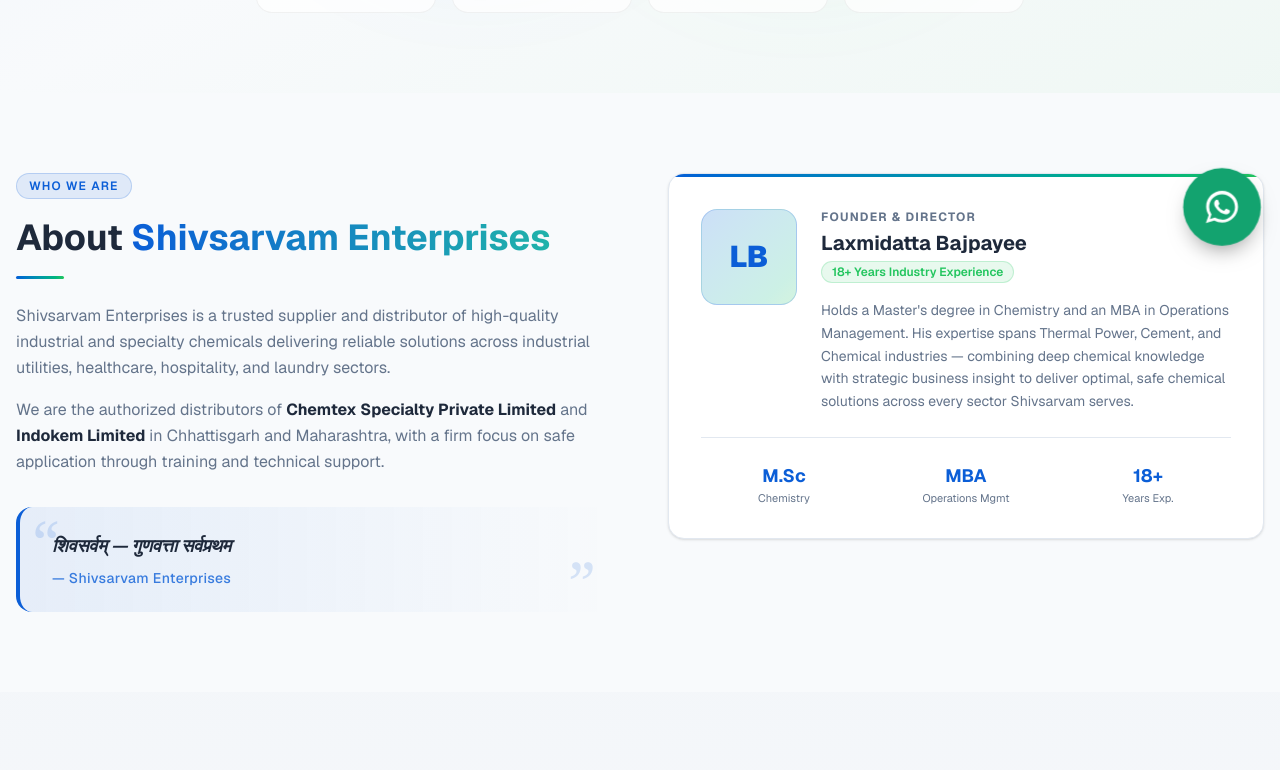
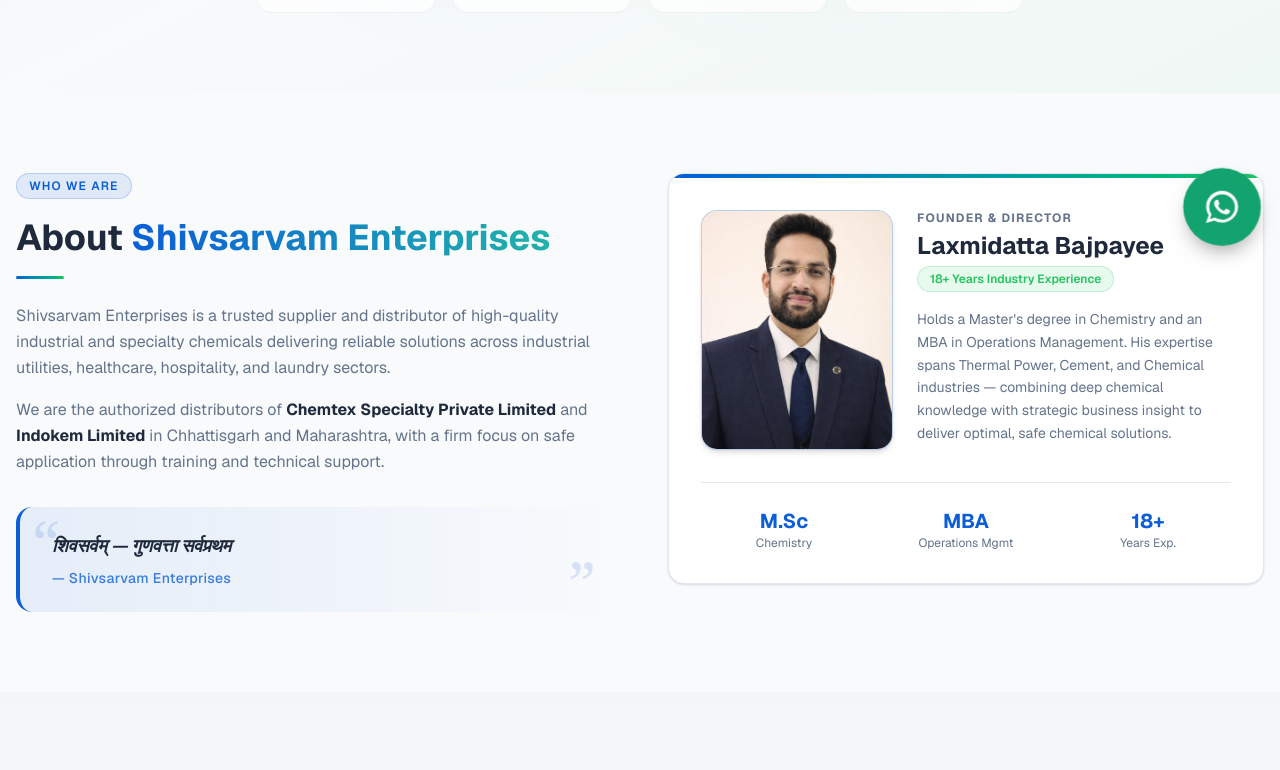
Before and after one commit to Botrixai89/Shivsarvam-Enterprise, a Next.js app: page /about in a window 1280 px wide. Shown: the part 539-1309 px from the top of the page. Built offline with nearby package versions, Linux system fonts and the light colour scheme; no server answers.

Commit message:
Added founder image

```diff
--- a/app/about/page.tsx
+++ b/app/about/page.tsx
@@ -171,38 +171,61 @@ export default function AboutPage() {
           </div>
 
          <div className="relative rounded-2xl border border-border bg-card shadow-sm overflow-hidden">
-            <div className="h-[3px] bg-gradient-to-r from-primary to-accent" />
-            <div className="p-8">
-              <div className="flex flex-col sm:flex-row gap-6 items-start">
-                <div className="w-24 h-24 rounded-2xl bg-gradient-to-br from-primary/20 to-accent/20 border border-primary/20 shrink-0 flex items-center justify-center">
-                  <span className="text-3xl font-black text-primary select-none">LB</span>
+
+  {/* Top gradient line */}
+  <div className="h-[4px] bg-gradient-to-r from-primary to-accent" />
+
+  <div className="p-6 sm:p-8">
+
+    {/* Layout */}
+    <div className="flex flex-col md:flex-row gap-6 items-center md:items-start">
+
+      {/* Image (Bigger + Better visibility) */}
+    <div className="w-40 h-48 sm:w-44 sm:h-52 md:w-48 md:h-60 rounded-xl overflow-hidden border border-primary/20 shrink-0 shadow-md bg-muted">
+      <img
+        src="/images/founder.jpg"
+        alt="Founder"
+        className="w-full h-full object-cover"
+        style={{ objectPosition: "center 15%" }}
+      />
     </div>
-                <div>
-                  <p className="text-xs font-bold uppercase tracking-widest text-muted-foreground mb-1">Founder & Director</p>
-                  <h3 className="text-xl font-bold text-foreground mb-0.5">Laxmidatta Bajpayee</h3>
-                  <span className="inline-flex items-center px-2.5 py-0.5 bg-accent/10 rounded-full border border-accent/20 text-accent text-xs font-semibold mb-4">
+
+      {/* Content */}
+      <div className="text-center md:text-left">
+        <p className="text-xs font-bold uppercase tracking-widest text-muted-foreground mb-1">
+          Founder & Director
+        </p>
+
+        <h3 className="text-2xl font-bold text-foreground mb-1">
+          Laxmidatta Bajpayee
+        </h3>
+
+        <span className="inline-flex items-center px-3 py-1 bg-accent/10 rounded-full border border-accent/20 text-accent text-xs font-semibold mb-4">
           18+ Years Industry Experience
         </span>
-                  <p className="text-sm text-muted-foreground leading-relaxed">
-                    Holds a Master's degree in Chemistry and an MBA in Operations Management. His expertise spans Thermal Power, Cement, and Chemical industries — combining deep chemical knowledge with strategic business insight to deliver optimal, safe chemical solutions across every sector Shivsarvam serves.
+
+        <p className="text-sm text-muted-foreground leading-relaxed max-w-xl">
+          Holds a Master's degree in Chemistry and an MBA in Operations Management. His expertise spans Thermal Power, Cement, and Chemical industries — combining deep chemical knowledge with strategic business insight to deliver optimal, safe chemical solutions.
         </p>
       </div>
     </div>
 
-              <div className="mt-6 pt-6 border-t border-border grid grid-cols-3 gap-4 text-center">
+    {/* Stats */}
+    <div className="mt-8 pt-6 border-t border-border grid grid-cols-3 gap-4 text-center">
       <div>
-                  <p className="text-lg font-bold text-primary">M.Sc</p>
-                  <p className="text-[11px] text-muted-foreground">Chemistry</p>
+        <p className="text-xl font-bold text-primary">M.Sc</p>
+        <p className="text-xs text-muted-foreground">Chemistry</p>
       </div>
       <div>
-                  <p className="text-lg font-bold text-primary">MBA</p>
-                  <p className="text-[11px] text-muted-foreground">Operations Mgmt</p>
+        <p className="text-xl font-bold text-primary">MBA</p>
+        <p className="text-xs text-muted-foreground">Operations Mgmt</p>
       </div>
       <div>
-                  <p className="text-lg font-bold text-primary">18+</p>
-                  <p className="text-[11px] text-muted-foreground">Years Exp.</p>
+        <p className="text-xl font-bold text-primary">18+</p>
+        <p className="text-xs text-muted-foreground">Years Exp.</p>
       </div>
     </div>
+
   </div>
 </div>
         </div>
--- a/app/solutions/page.tsx
+++ b/app/solutions/page.tsx
@@ -25,6 +25,21 @@ import {
 const solutions = [
   {
     number: '01',
+    icon: FlaskConical,
+    title: 'Industrial Segment',
+    href: '/solutions/hygiene',
+    image: '/images/industry segment.png',
+    tag: 'Utilities & Process',
+    gradient: 'from-orange-500/20 to-red-500/20',
+    color: 'text-orange-500',
+    items: [
+      'Utility chemicals for boilers, cooling towers, chillers, RO systems & waste water management',
+      'Oil & gas industry chemicals',
+      'Solar panel cleaning chemicals',
+    ],
+  },
+  {
+    number: '02',
     title: 'Hospital Segment',
     icon: HeartPulse,
     href: '/solutions/hospital',
@@ -38,7 +53,7 @@ const solutions = [
     ],
   },
   {
-    number: '02',
+    number: '03',
     icon: Hotel,
     title: 'Hotels & Resorts Segment',
     href: '/solutions/water',
@@ -50,21 +65,6 @@ const solutions = [
       'Cleaning & hygiene chemicals',
       'Kitchen care chemical solutions',
       'Water park & swimming pool cleaning chemicals',
-    ],
-  },
-  {
-    number: '03',
-    icon: FlaskConical,
-    title: 'Industrial Segment',
-    href: '/solutions/hygiene',
-    image: '/images/industry segment.png',
-    tag: 'Utilities & Process',
-    gradient: 'from-orange-500/20 to-red-500/20',
-    color: 'text-orange-500',
-    items: [
-      'Utility chemicals for boilers, cooling towers, chillers, RO systems & waste water management',
-      'Oil & gas industry chemicals',
-      'Solar panel cleaning chemicals',
     ],
   },
   {
--- a/components/about.tsx
+++ b/components/about.tsx
@@ -38,8 +38,8 @@ const WHY_US = [
 
 const CORE_SEGMENTS = [
   { icon: Factory,    label: 'Industrial & Power Plants' },
+  { icon: HeartPulse, label: 'Hospitals & Healthcare Sector' },
   { icon: Building2,  label: 'Hospitality & Swimming Pools' },
-  { icon: HeartPulse, label: 'Hospitals & Healthcare Sector' },
   { icon: Shirt,      label: 'Commercial Laundry & Textile Care' },
 ]
 
--- a/components/hero-professional.tsx
+++ b/components/hero-professional.tsx
@@ -16,6 +16,16 @@ const TRUST_BADGES = [
 const SERVICES = [
   {
     id:       0,
+    icon:     Zap,
+    label:    'Industrial Chemicals',
+    sub:      'Heavy-duty formulations for demanding environments',
+    image:    '/images/industry segment.png',
+    gradient: 'from-slate-950/85 via-slate-900/40 to-transparent',
+    chip:     'Industrial Strength',
+    chipColor:'bg-slate-400/20 text-slate-200 border-slate-400/30',
+  },
+  {
+    id:       1,
     icon:     Droplets,
     label:    'Healthcare Hygiene',
     sub:      'Clinical-grade disinfectants & sterile solutions',
@@ -25,7 +35,7 @@ const SERVICES = [
     chipColor:'bg-blue-500/20 text-blue-200 border-blue-400/30',
   },
   {
-    id:       1,
+    id:       2,
     icon:     Building2,
     label:    'Hospitality Cleaning',
     sub:      'Premium care for hotels, resorts & dining',
@@ -33,16 +43,6 @@ const SERVICES = [
     gradient: 'from-teal-950/85 via-teal-900/40 to-transparent',
     chip:     '5-Star Standard',
     chipColor:'bg-teal-500/20 text-teal-200 border-teal-400/30',
-  },
-  {
-    id:       2,
-    icon:     Zap,
-    label:    'Industrial Chemicals',
-    sub:      'Heavy-duty formulations for demanding environments',
-    image:    '/images/industry segment.png',
-    gradient: 'from-slate-950/85 via-slate-900/40 to-transparent',
-    chip:     'Industrial Strength',
-    chipColor:'bg-slate-400/20 text-slate-200 border-slate-400/30',
   },
   {
     id:       3,
@@ -263,22 +263,17 @@ export function HeroProfessional() {
   initial={{ opacity: 0, y: 22 }}
   animate={{ opacity: 1, y: 0 }}
   transition={{ duration: 0.75, delay: 0.15, ease: 'easeOut' }}
-              className="font-extrabold leading-[1.15] tracking-tight mb-5 text-foreground
+  className="font-extrabold leading-[1.15] tracking-tight mb-5
              text-4xl sm:text-5xl lg:text-[3rem] xl:text-[3.3rem]"
-            >
-              Trusted source{' '}
-              <br className="hidden lg:block" />
-              for{' '}
-              <span
   style={{
-                  background: 'linear-gradient(135deg, var(--primary) 0%, var(--secondary) 60%)',
+    background: 'linear-gradient(135deg, var(--primary), var(--secondary))',
     WebkitBackgroundClip: 'text',
     WebkitTextFillColor: 'transparent',
   }}
 >
-                industrial utility chemicals, cleaning, hygiene &amp; disinfection
-              </span>{' '}
-              Solutions
+  Trusted source
+  <br className="hidden lg:block" />
+  for industrial utility chemicals, cleaning, hygiene & disinfection Solutions
 </motion.h1>
 
             {/* Sub */}
--- a/components/solutions-advanced.tsx
+++ b/components/solutions-advanced.tsx
@@ -6,6 +6,19 @@ import Image from 'next/image'
 import { ArrowRight, FlaskConical, HeartPulse, Hotel, WashingMachine } from 'lucide-react'
 
 const solutions = [
+  {
+    icon: FlaskConical,
+    title: 'Industrial Segment',
+    href: '/solutions/hygiene',
+    image: '/images/industry segment.png',
+    description: 'Utility chemicals for boilers, cooling towers, chillers, RO systems & waste water management.',
+    items: [
+      'Boiler & cooling tower treatment',
+      'Oil & gas industry chemicals',
+      'Solar panel cleaning chemicals',
+      'Water treatment & RO chemicals',
+    ],
+  },
   {
     icon: HeartPulse,
     title: 'Hospital Segment',
@@ -28,19 +41,6 @@ const solutions = [
       'Housekeeping & cleaning chemicals',
       'Kitchen care solutions',
       'Swimming pool & water park chemicals',
-    ],
-  },
-  {
-    icon: FlaskConical,
-    title: 'Industrial Segment',
-    href: '/solutions/hygiene',
-    image: '/images/industry segment.png',
-    description: 'Utility chemicals for boilers, cooling towers, chillers, RO systems & waste water management.',
-    items: [
-      'Boiler & cooling tower treatment',
-      'Oil & gas industry chemicals',
-      'Solar panel cleaning chemicals',
-      'Water treatment & RO chemicals',
     ],
   },
   {
```
Also changed, not shown: public/images/founder.jpg (added). Lines whose indentation alone changed are shown as unchanged.
